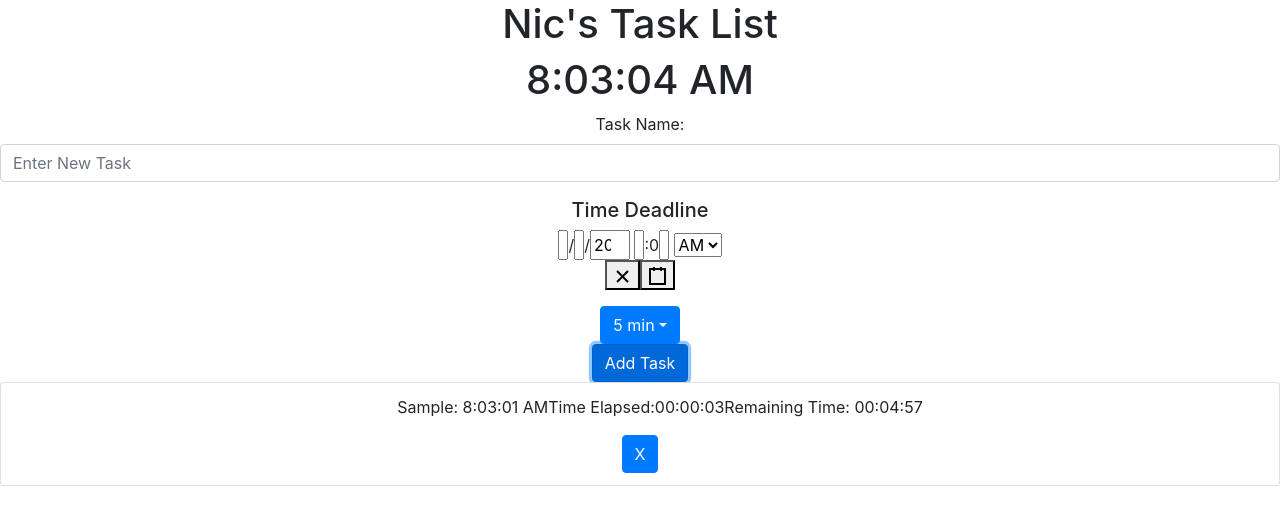
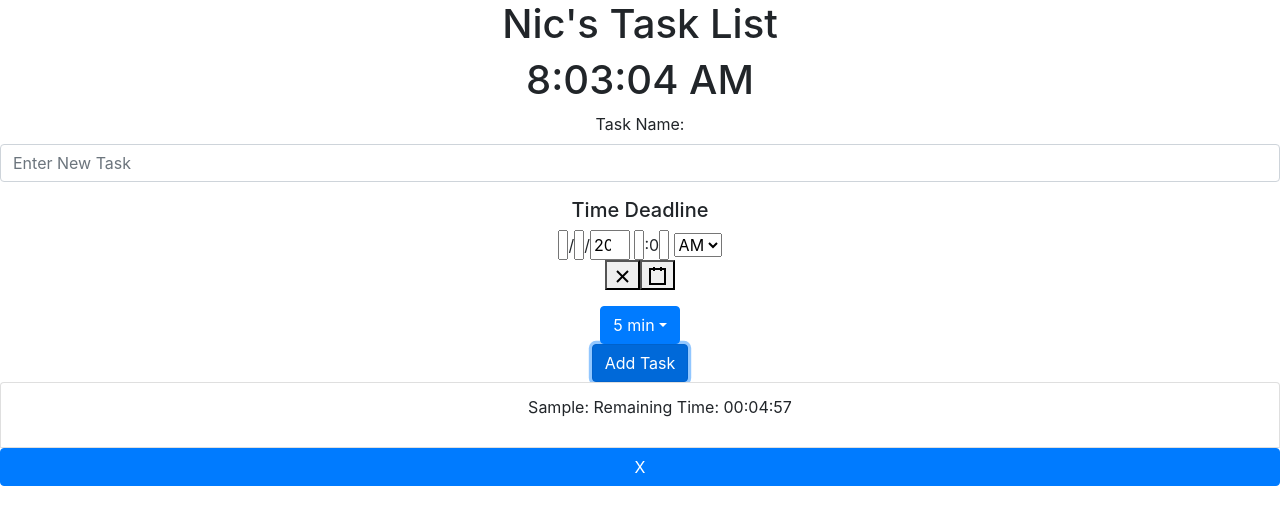
Before and after one commit to NicChoo96/ProductivityAppMERN, a React (Create React App) app in the folder productivitimer/: page / in a window 1280 px wide. Both pictures are taken after typing "Sample" into the empty fields and a click on the button "Add Task". Shown: the top 524 px of the page. Built offline with nearby package versions, Linux system fonts and the light colour scheme.

Commit message:
Added Collapse Hover feature on task

```diff
--- a/productivitimer/src/App.css
+++ b/productivitimer/src/App.css
@@ -37,6 +37,6 @@
   }
 }
 
-.taskRow{
+.className{
   display: inline;
 }
--- a/productivitimer/src/components/TaskList.js
+++ b/productivitimer/src/components/TaskList.js
@@ -1,6 +1,5 @@
-import React, { Component } from 'react'
-//import { Button, Form, ListGroup, Dropdown, Collapse } from 'react-bootstrap';
-import { Button, Form, ListGroup } from 'react-bootstrap';
+import React, { Component, useState } from 'react'
+import { Button, Form, ListGroup, Collapse } from 'react-bootstrap';
 import DateTimePicker from 'react-datetime-picker';
 //import { withCookies, Cookies } from 'react-cookie';
 import DateCountDownPicker from './DateCountDownPicker';
@@ -20,12 +19,23 @@ function remainingTime(currentTime, deadlineTime){
 }
 
 function Task(props){
+	const [open, setOpen] = useState(false);
+
 	return(
-		<ol key=
-		{props.count}>{props.name}: {props.timerCountDown.toLocaleTimeString()}
-		Time Elapsed:{elaspedTime(props.currentTime, props.timerCountDown)}
-		Remaining Time: {remainingTime(props.currentTime, props.dateSetter)}
-		</ol>
+		<div>
+			<ol onMouseEnter={() => setOpen(!open)}
+          onMouseLeave={() => setOpen(!open)} key=
+			{props.count}>{props.name}:
+			Remaining Time: {remainingTime(props.currentTime, props.dateSetter)}
+			</ol>
+			<Collapse in={open}>
+				<div>
+					<p>Time Created: {props.timerCountDown.toLocaleTimeString()}</p>
+					<p>Time Elapsed: {elaspedTime(props.currentTime, props.timerCountDown)}</p>
+
+				</div>
+			</Collapse>
+		</div>
 	);
 }
 
@@ -102,10 +112,12 @@ class TaskList extends Component {
 		//const names = ["This Task", "That Task"]
 		const list = taskObj.map((element, index)=>{
 			return(
-				<ListGroup.Item key={index}>
+				<>
+				<ListGroup.Item key={index} className="taskItem">
 				<Task name={element.name} timerCountDown={element.timerCountDown} count={index+1} currentTime={this.state.currentTime} dateSetter={element.dateSetter} />
+				</ListGroup.Item>
 				<Button variants="primary" onClick={()=>this.RemoveTask({taskIndex:index})}>X</Button>
-				</ListGroup.Item>
+				</>
 			);
 		});
 
```
